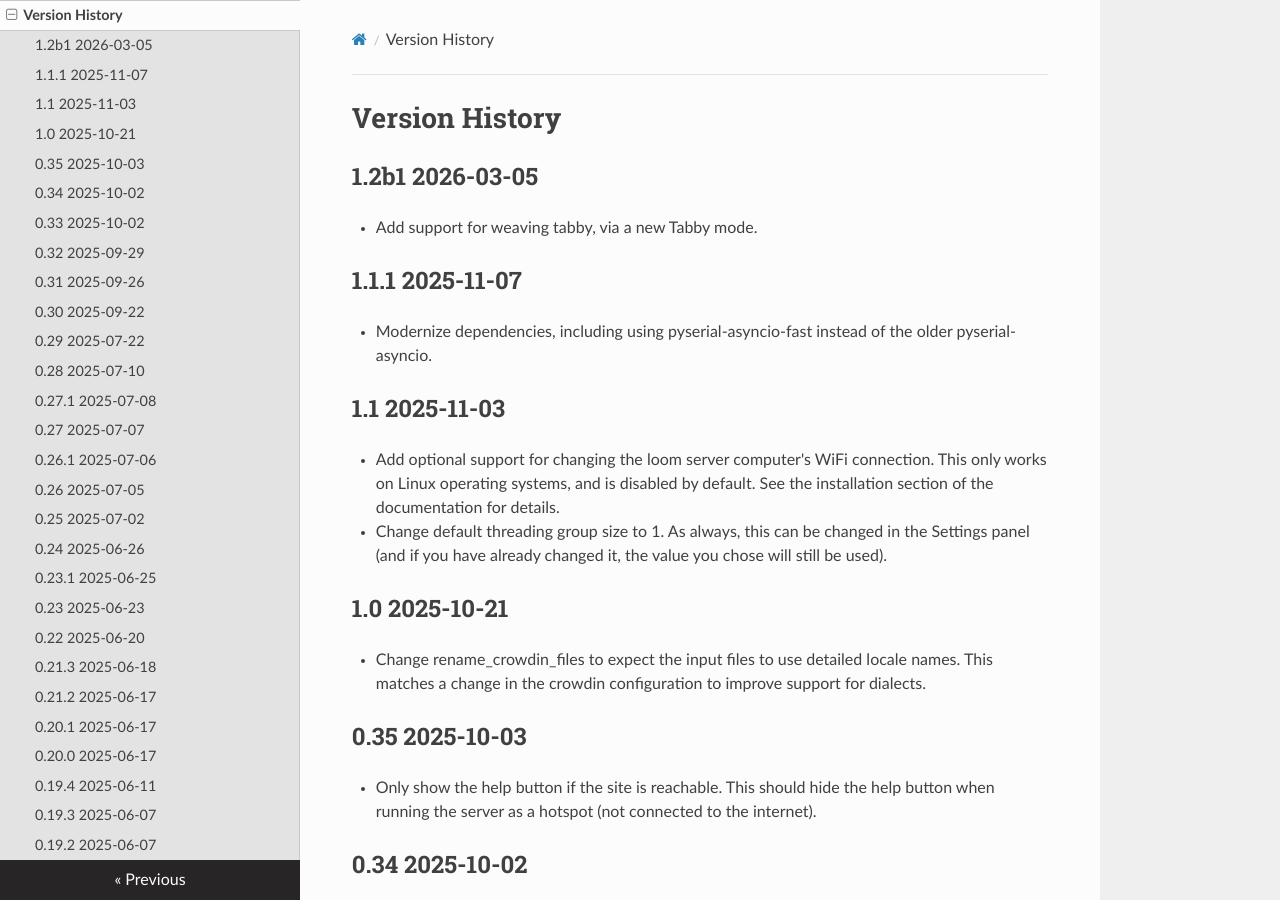
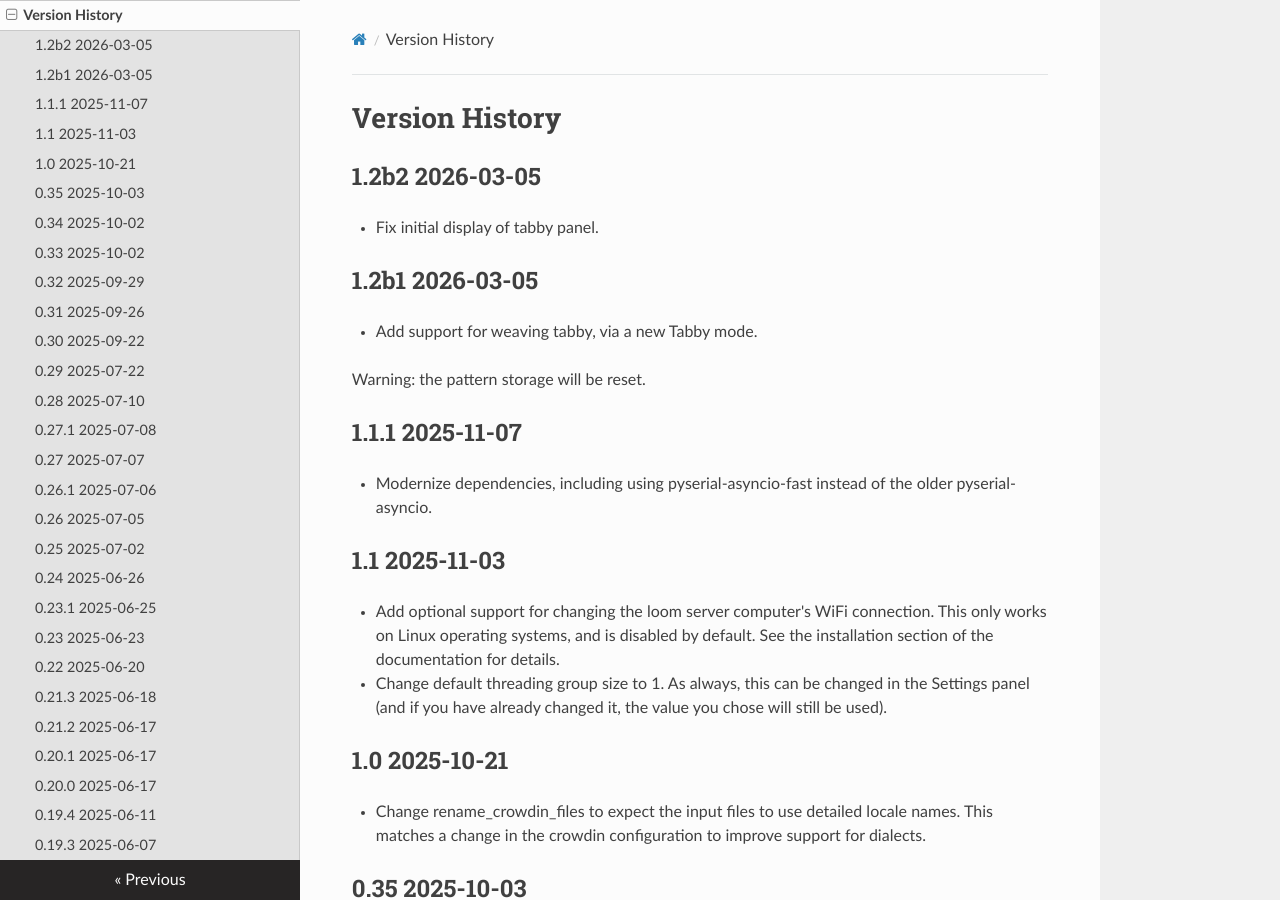
Before and after one commit to r-owen/base_loom_server, an MkDocs documentation site: the page built from docs/version_history.md, in a window 1280 px wide and 900 px high. Built offline with MkDocs 1.6.1, drawn with Linux system fonts in a browser that asks for light colours; nearby versions of some CDN libraries.

Commit message:
Update the version history

```diff
--- a/docs/version_history.md
+++ b/docs/version_history.md
@@ -1,8 +1,14 @@
 # Version History
+
+## 1.2b2 2026-03-05
+
+* Fix initial display of tabby panel.
 
 ## 1.2b1 2026-03-05
 
 * Add support for weaving tabby, via a new Tabby mode.
+
+Warning: the pattern storage will be reset.
 
 ## 1.1.1 2025-11-07
 
```
